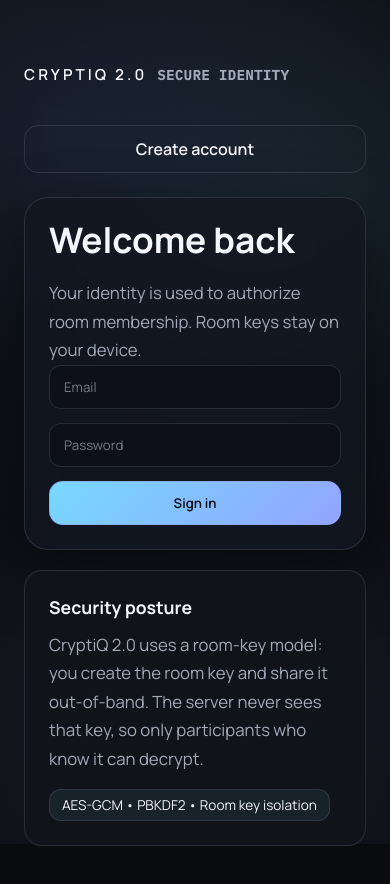
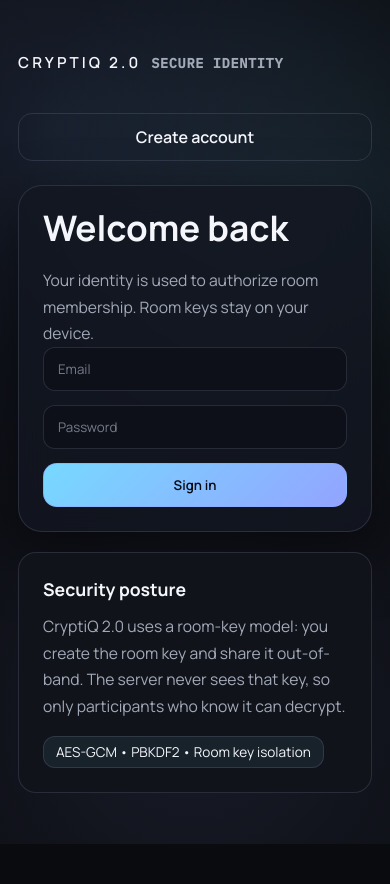
Before and after one commit to vanessamadison/cryptiq, a Next.js app in the folder frontend/: page /auth in a window 390 px wide. Shown: the top 884 px of the page. After the commit the page ends 857 px from the top, so only its background shows below. Built offline with nearby package versions, Linux system fonts and the light colour scheme.

Commit message:
style(ui): remove bottom band and improve mobile scaling

```diff
--- a/frontend/app/globals.css
+++ b/frontend/app/globals.css
@@ -34,6 +34,9 @@ body {
     radial-gradient(circle at 15% 15%, rgba(122, 167, 255, 0.12), transparent 50%),
     radial-gradient(circle at 85% 25%, rgba(119, 217, 255, 0.1), transparent 45%),
     radial-gradient(circle at 50% 85%, rgba(147, 164, 255, 0.1), transparent 55%);
+  background-repeat: no-repeat;
+  background-size: cover;
+  min-height: 100vh;
 }
 
 a {
@@ -49,12 +52,16 @@ textarea {
 
 main {
   min-height: 100vh;
+  display: flex;
+  flex-direction: column;
 }
 
 .container {
   max-width: 1200px;
   margin: 0 auto;
   padding: 40px 24px 80px;
+  width: 100%;
+  flex: 1;
 }
 
 .nav {
@@ -281,3 +288,21 @@ main {
     padding: 24px;
   }
 }
+
+@media (max-width: 600px) {
+  .container {
+    padding: 28px 18px 64px;
+  }
+  .hero-title {
+    font-size: 2rem;
+  }
+  .hero-subtitle {
+    font-size: 0.98rem;
+  }
+  .chat-window {
+    height: auto;
+  }
+  .message-list {
+    min-height: 42vh;
+  }
+}
```
